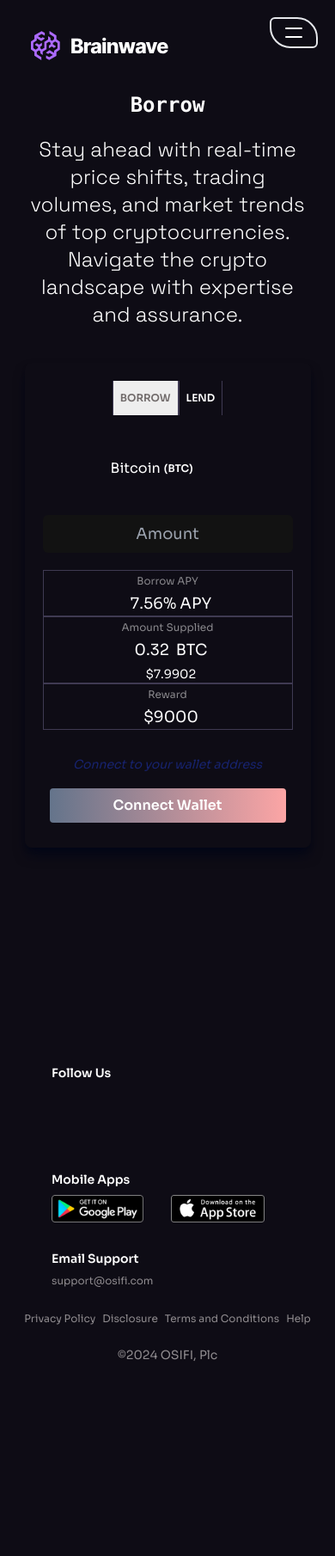
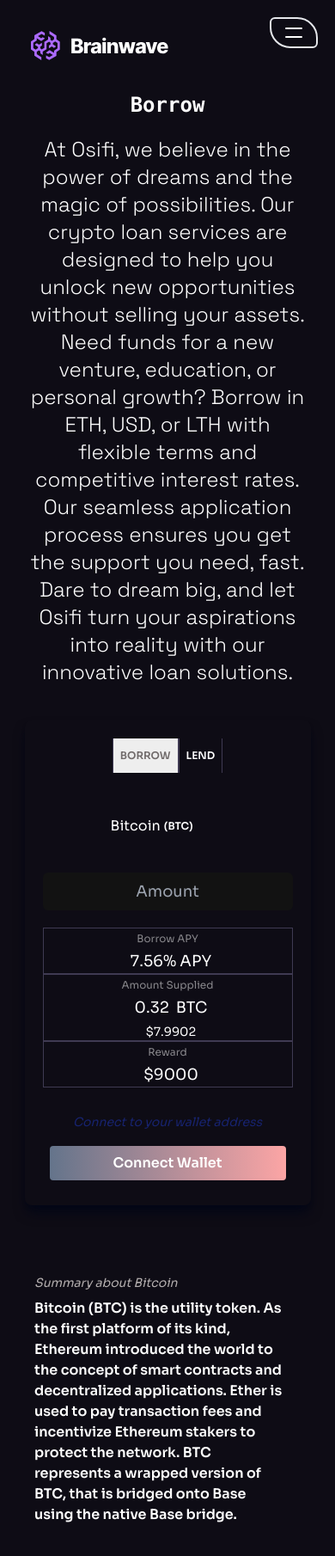
Before and after one commit to BullPointer/crypto_defi, a React (Vite) app in the folder frontend/: page /fi/borrow in a window 390 px wide. Shown: the top 1810 px of the page at 86% size. Before the commit the page ends 1614 px from the top, so only its background shows below. Built offline with nearby package versions, Linux system fonts and the light colour scheme; some icons are missing.

Commit message:
Still working on design

```diff
--- a/frontend/src/components/Finance/Exchange/Borrow.tsx
+++ b/frontend/src/components/Finance/Exchange/Borrow.tsx
@@ -1,16 +1,15 @@
 import { Link } from "react-router-dom";
-import Transaction from "./components/Transaction";
-import { Icon } from "@iconify-icon/react/dist/iconify.mjs";
 import { useEffect, useState } from "react";
 import TransactionHeader from "./components/TransactionHeader";
 import BorrowTransaction from "./components/BorrowTransaction";
+import CurrencySummary from "./components/CurrencySummary";
 
 const Borrow = () => {
   const [exchangeType, setExchangeType] = useState("crypto-to-crypto");
   //   const [exchangeError, setExchangeError] = useState("crypto-to-crypto");
-  const [receipient, setReceipient] = useState("");
+  // const [receipient, setReceipient] = useState("");
   const [loading, setLoading] = useState(false);
-  const [error, setError] = useState(null);
+  // const [error, setError] = useState(null);
   useEffect(() => {
     document.title = "Exchange Details";
   }, []);
@@ -19,9 +18,18 @@
   const exchangeStyle =
     "p-2 text-[12px] font-[700] border-x border-n-5 cursor-pointer hover:text-slate-600";
   return (
-    <>
     <div className="">
-        <TransactionHeader header={"Borrow"} />
+      <TransactionHeader
+        header={"Borrow"}
+        subheader={`At Osifi, we believe in the power of dreams and the magic
+        of possibilities. Our crypto loan services are designed to help you
+        unlock new opportunities without selling your assets. Need funds for a
+        new venture, education, or personal growth? Borrow in ETH, USD, or LTH
+        with flexible terms and competitive interest rates. Our seamless
+        application process ensures you get the support you need, fast.
+        Dare to dream big, and let Osifi turn your aspirations into reality
+        with our innovative loan solutions.`}
+      />
       <div className="max-w-[800px] rounded-[25px] text-center my-[20px] mx-auto px-[10px] py-5 text-[#fff]">
         {/* <div className="text-[#fff] text-[3rem] font-bold p-2 my-5">
             Exchange
@@ -32,7 +40,8 @@
           shadow-lg shadow-slate-950 rounded-lg border border-n-8 p-5"
         >
           <div className={`${commonStyle}`}>
-              <div
+            <Link
+              to={"/fi/borrow"}
               onClick={() => {
                 setExchangeType("crypto-to-crypto");
                 //   cryptoToCrypto(send, setSend, receive, setReceive);
@@ -44,8 +53,9 @@
               }`}
             >
               BORROW
-              </div>
-              <div
+            </Link>
+            <Link
+              to={"/fi/lend"}
               onClick={() => {
                 setExchangeType("fiat-to-crypto");
                 //   fiatToCrypto(send, setSend, receive, setReceive);
@@ -57,7 +67,7 @@
               } `}
             >
               LEND
-              </div>
+            </Link>
           </div>
 
           <BorrowTransaction
@@ -96,8 +106,8 @@
           )}
         </div>
       </div>
+      <CurrencySummary currency={"Bitcoin"} />
     </div>
-    </>
   );
 };
 
--- a/frontend/src/components/Finance/Exchange/Lend.tsx
+++ b/frontend/src/components/Finance/Exchange/Lend.tsx
@@ -1,15 +1,15 @@
 import { Link } from "react-router-dom";
-import Transaction from "./components/Transaction";
-import { Icon } from "@iconify-icon/react/dist/iconify.mjs";
 import { useEffect, useState } from "react";
 import TransactionHeader from "./components/TransactionHeader";
+import CurrencySummary from "./components/CurrencySummary";
+import LendTransaction from "./components/LendTransaction";
 
 const Lend = () => {
   const [exchangeType, setExchangeType] = useState("crypto-to-crypto");
   //   const [exchangeError, setExchangeError] = useState("crypto-to-crypto");
-  const [receipient, setReceipient] = useState("");
+  // const [receipient, setReceipient] = useState("");
   const [loading, setLoading] = useState(false);
-  const [error, setError] = useState(null);
+  // const [error, setError] = useState(null);
   useEffect(() => {
     document.title = "Exchange Details";
   }, []);
@@ -18,9 +18,18 @@
   const exchangeStyle =
     "p-2 text-[12px] font-[700] border-x border-n-5 cursor-pointer hover:text-slate-600";
   return (
-    <>
     <div className="">
-        <TransactionHeader header={"Lend"} />
+      <TransactionHeader
+        header={"Borrow"}
+        subheader={`Looking for a way to make your money work for you?
+        Osifi's lending program is your ticket to financial growth. Lend your
+        assets to us and earn attractive returns while enjoying peace of mind.
+        Our secure platform ensures your investments are safe and productive.
+        Whether from Cryptocurrency or Fiat Currency, we provide an easy and
+        rewarding lending experience. Join our community of smart investors
+        and see your crypto portfolio soar. With Osifi, lending is not just an
+        option - it's a path to prosperity.`}
+      />
       <div className="max-w-[800px] rounded-[25px] text-center my-[20px] mx-auto px-[10px] py-5 text-[#fff]">
         {/* <div className="text-[#fff] text-[3rem] font-bold p-2 my-5">
             Exchange
@@ -31,7 +40,8 @@
           shadow-lg shadow-slate-950 rounded-lg border border-n-8 p-5"
         >
           <div className={`${commonStyle}`}>
-              <div
+            <Link
+              to={"/fi/borrow"}
               onClick={() => {
                 setExchangeType("crypto-to-crypto");
                 //   cryptoToCrypto(send, setSend, receive, setReceive);
@@ -42,9 +52,10 @@
                   : ""
               }`}
             >
-                Exchange Currency
-              </div>
-              <div
+              BORROW
+            </Link>
+            <Link
+              to={"/fi/lend"}
               onClick={() => {
                 setExchangeType("fiat-to-crypto");
                 //   fiatToCrypto(send, setSend, receive, setReceive);
@@ -55,26 +66,12 @@
                   : ""
               } `}
             >
-                Buy/Sell Crypto
+              LEND
+            </Link>
           </div>
-            </div>
-            <Transaction
-              title={"You Send"}
-              type={"send"}
-              exchangeType={exchangeType}
-              loading={loading}
-              symbol={"BTC"}
-            />
-            {error && (
-              <div className="text-[14px] text-[#be5959] px-2 py-1 font-serif">
-                {error}
-              </div>
-            )}
-            <div className={`text-[#ff4b12] w-full ${commonStyle} p-1`}>
-              <Icon icon="gg:arrows-exchange-alt-v" />
-            </div>
-            <Transaction
-              title={"You Recieve"}
+
+          <LendTransaction
+            title={"Borrow APY"}
             type={"receive"}
             exchangeType={exchangeType}
             loading={loading}
@@ -83,48 +80,34 @@
           <div className="w-full mb-2 mt-5">
             <div className="my-2">
               <div className="text-[#1b2a8bc0] text-[14px] sm:text-[17px] italic p-2">
-                  Enter the wallet address
+                {true
+                  ? "Connect to your wallet address"
+                  : "Enter the wallet address"}
               </div>
               <div className="text-[#12205fb2] text-lg font-bold"></div>
             </div>
-              <div className="w-full h-[100%] text-lg ">
-                <input
-                  placeholder="Receipient's address"
-                  onChange={(e: React.ChangeEvent<HTMLInputElement>) =>
-                    setReceipient(e.target.value)
-                  }
-                  className="w-full outline-none pl-2 py-2 text-center"
-                  type="text"
-                  name={"addressTo"}
-                  value={receipient}
-                />
-                <p className="text-red-500 text-xs py-4">
-                  Invalid {"receive.symbol"} address
-                </p>
-              </div>
           </div>
 
+          {true ? (
+            <div
+              //   onClick={handleExchange}
+              className={`bg-gradient-to-r
+          from-slate-500 to-red-300 cursor-pointer text-white font-bold ${commonStyle} p-2 m-2 rounded font-[500]`}
+            >
+              Connect Wallet
+            </div>
+          ) : (
             <div
               //   onClick={handleExchange}
               className={`bg-[#ff4b12] cursor-pointer text-white font-bold ${commonStyle} p-2 m-2 rounded font-[500]`}
             >
-              Exchange
+              Proceed
             </div>
-            <p className=" p-2 text-xs sm:text-xs">
-              By clicking <span className="text-slate-400"> Exchange</span>, I
-              agree to the{" "}
-              <Link className="text-red-400" to={"/privacy-policy"}>
-                Privacy Policy
-              </Link>{" "}
-              and{" "}
-              <Link className="text-red-400" to={"/terms-and-conditions"}>
-                Terms of Service.
-              </Link>
-            </p>
+          )}
         </div>
       </div>
+      <CurrencySummary currency={"Bitcoin"} />
     </div>
-    </>
   );
 };
 
--- /dev/null
+++ b/frontend/src/components/Finance/Exchange/components/CurrencySummary.tsx
@@ -0,0 +1,23 @@
+type CurrencySummaryProps = {
+  currency: String;
+};
+
+const CurrencySummary = ({ currency }: CurrencySummaryProps) => {
+  return (
+    <div className="w-[95%] sm:w-[90%] md:w-[80%] lg:[70%] p-10">
+      <header className="text-sm text-[#b3aeae] mb-2 italic">
+        Summary about {currency}
+      </header>
+      <div className="text-[1.0rem] font-bold">
+        Bitcoin (BTC) is the utility token. As the first platform of its kind,
+        Ethereum introduced the world to the concept of smart contracts and
+        decentralized applications. Ether is used to pay transaction fees and
+        incentivize Ethereum stakers to protect the network. BTC represents a
+        wrapped version of BTC, that is bridged onto Base using the native Base
+        bridge.
+      </div>
+    </div>
+  );
+};
+
+export default CurrencySummary;
--- /dev/null
+++ b/frontend/src/components/Finance/Exchange/components/LendTransaction.tsx
@@ -0,0 +1,67 @@
+// import Currrencies from "./Currrencies";
+
+import { Icon } from "@iconify-icon/react/dist/iconify.mjs";
+
+type TransactionProps = {
+  title?: String;
+  type?: String;
+  exchangeType?: String;
+  loading?: Boolean;
+  symbol?: String;
+};
+const LendTransaction = ({ title, type }: TransactionProps) => {
+  const commonFlex = `flex justify-center items-center gap-2`;
+  const border = "border border-n-5";
+
+  return (
+    <div className="w-full relative  justify-center items-center mt-2">
+      <div className={`${commonFlex} p-5`}>
+        <Icon className="text-[2rem]" icon={"cryptocurrency-color:eth"} />
+        <div className="flex items-center gap-1">
+          <span>Ethereum</span>
+          <span className="font-bold text-xs">(ETH)</span>
+        </div>
+        <div className={`${commonFlex} p-5`}>
+          <Icon
+            className="text-[1.8rem] cursor-pointer"
+            icon={"material-symbols:keyboard-arrow-down"}
+          />
+        </div>
+      </div>
+      <div className="w-full h-[100%] text-lg mb-5">
+        <input
+          // onChange={handleAmount}
+          // onFocus={handleFocus}
+          className="w-full outline-none p-2 text-center
+            rounded-md"
+          type="text"
+          name={String(type)}
+          placeholder="Amount"
+          // value={transactionObj.amount}
+        />
+      </div>
+      <div className={`${border} w-full `}>
+        <div className="text-[12px] opacity-50 ">{title}</div>
+
+        <div className="text-lg pl-2 ">{`7.56% APY`}</div>
+      </div>
+      <div className={`${border} w-full `}>
+        <div className="text-[12px] opacity-50 ">{"Amount Supplied"}</div>
+
+        <div className={`${commonFlex} text-lg pl-2 `}>
+          <span>{`0.32`}</span>
+          <span>ETH</span>
+        </div>
+        <div className="text-sm pl-2 mt-1">{`$7.9902`}</div>
+      </div>
+      <div className={`${border} w-full `}>
+        <div className="text-[12px] opacity-50 ">{"Reward"}</div>
+
+        <div className="text-lg pl-2 ">{`$9000`}</div>
+      </div>
+      <div></div>
+    </div>
+  );
+};
+
+export default LendTransaction;
--- a/frontend/src/components/Finance/Exchange/components/TransactionHeader.tsx
+++ b/frontend/src/components/Finance/Exchange/components/TransactionHeader.tsx
@@ -3,7 +3,7 @@
   subheader?: String;
 };
 
-const TransactionHeader = ({ header }: TransactionHeaderProps) => {
+const TransactionHeader = ({ header, subheader }: TransactionHeaderProps) => {
   return (
     <div className="text-center sm:p-10 md:py-16 md:w-[80%] mx-auto">
       <header
@@ -13,9 +13,7 @@
         {header}
       </header>
       <section className="font-grotesk leading-8 px-8 text-[1.5rem] md:text-[1.3rem]">
-        Stay ahead with real-time price shifts, trading volumes, and market
-        trends of top cryptocurrencies. Navigate the crypto landscape with
-        expertise and assurance.
+        {subheader}
       </section>
     </div>
   );
```
Also changed, not shown: frontend/src/components/Finance/Exchange/Exchange.tsx (+10 -2 lines). Lines whose indentation alone changed are shown as unchanged.
